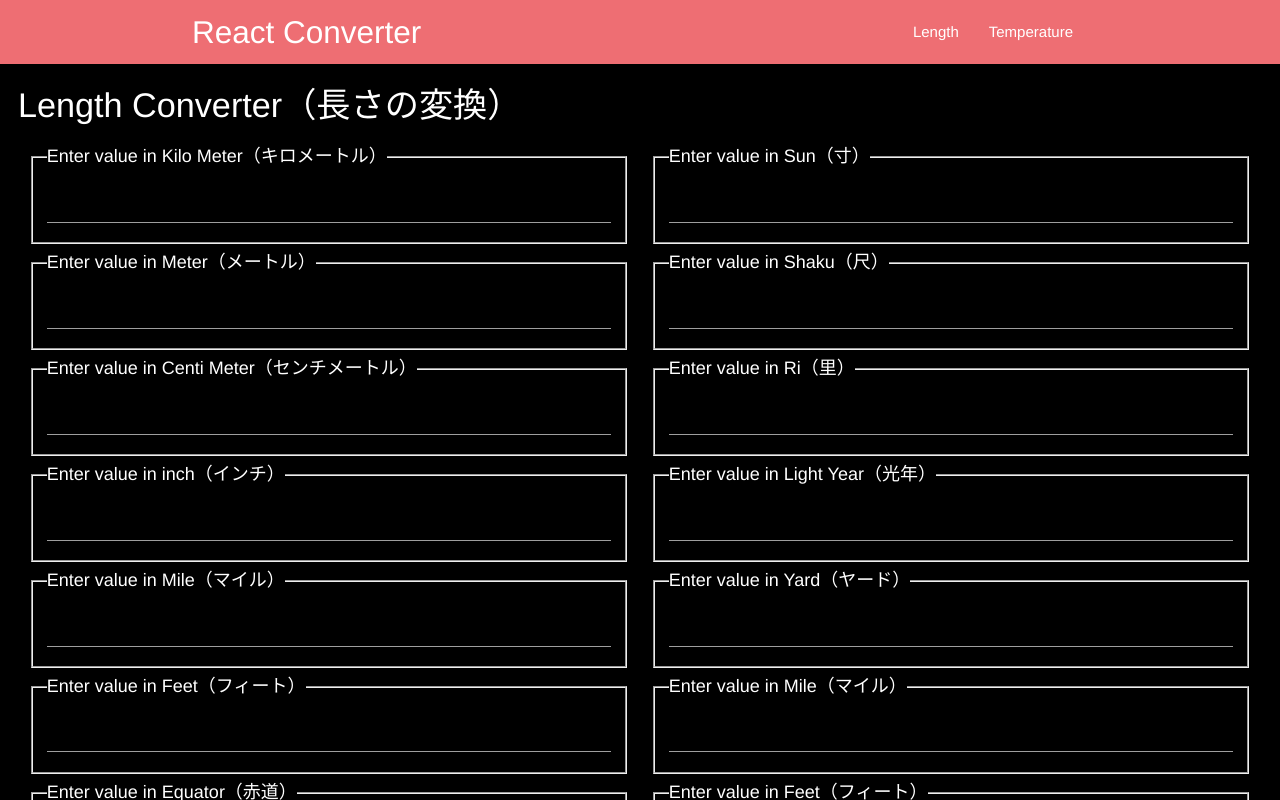
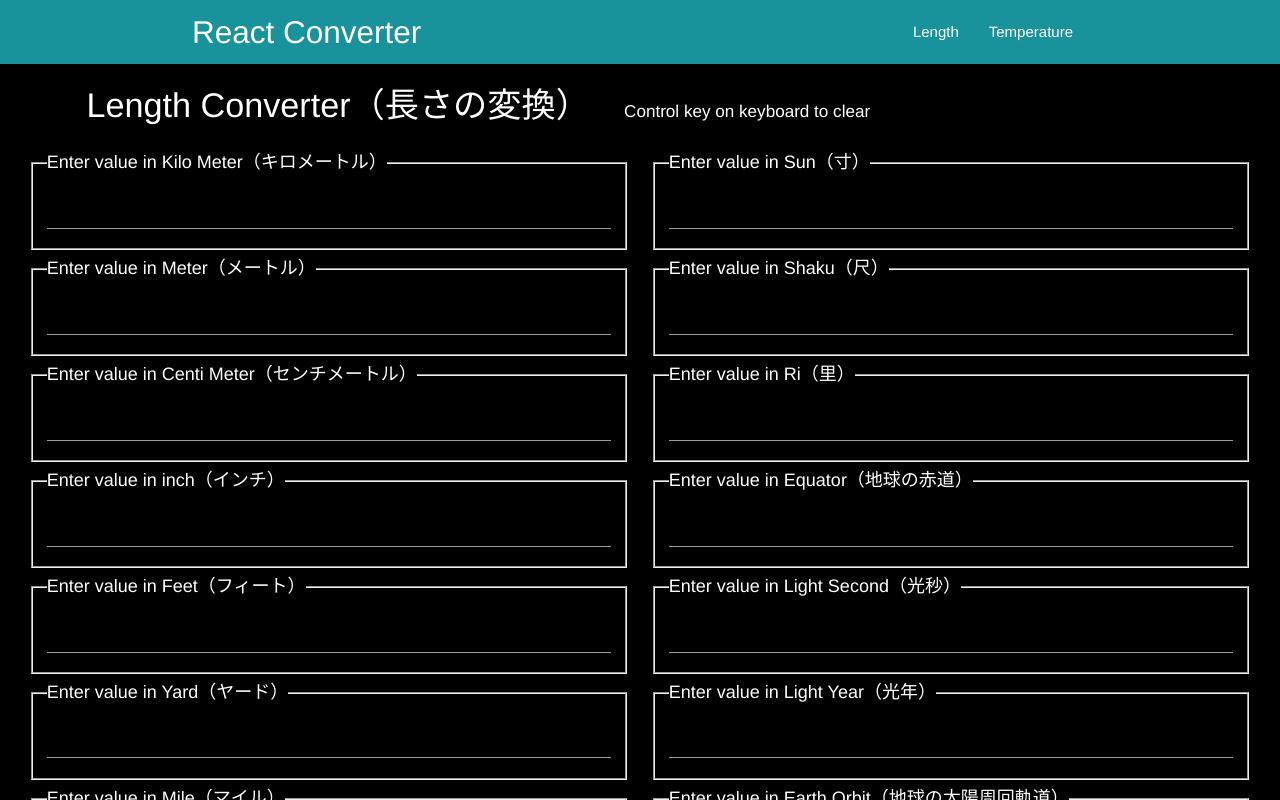
Before and after one commit to SoichiroWada/React-Converter, a React (Create React App) app: page / in a window 1280 px wide. Shown: the top 800 px of the page. Built offline with nearby package versions, Linux system fonts and the light colour scheme.

Commit message:
March 3rd

```diff
--- a/src/components/Length.js
+++ b/src/components/Length.js
@@ -1,6 +1,8 @@
 import React from 'react';
 import LengthInput from './LengthInput';
 
+const kiloToEarthOrbit = (kilo) => { return kilo * 0.00000000106338137944496};
+const kiloToLightSec = (kilo) => { return kilo * 0.00000333564095198152};
 const kiloToLight = (kilo) => { return kilo * 0.000000000000105700083402};
 const kiloToEquator = (kilo) => { return kilo * 0.0000249532127261385};
 const kiloToMeter = (kilo) => { return kilo * 1000 };
@@ -13,6 +15,8 @@ const kiloToSun = (kilo) => { return kilo * 33000 };
 const kiloToShaku = (kilo) => { return kilo * 3300 };
 const kiloToRi = (kilo) => { return kilo * 0.25462962962963 };
 
+const meterToEarthOrbit = (meter) => { return meter * 0.00000000000106338137944496};
+const meterToLightSec = (meter) => { return meter * 0.00000000333564095198152};
 const meterToLight = (meter) => { return meter * 0.000000000000000105700083};
 const meterToEquator = (meter) => { return meter * 0.0000000249532127261385};
 const meterToKilo = (meter) => { return meter / 1000 };
@@ -25,6 +29,8 @@ const meterToSun = (meter) => { return meter * 33 };
 const meterToShaku = (meter) => { return meter * 3.3 };
 const meterToRi = (meter) => { return meter * 0.00025462962962963 };
 
+const centiToEarthOrbit = (centi) => { return centi * 0.00000000000001063381379445};
+const centiToLightSec = (centi) => { return centi * 0.000000000033356409519815};
 const centiToLight = (centi) => { return centi * 0.000000000000000001057001};
 const centiToEquator = (centi) => { return centi * 0.000000000249532127261385};
 const centiToKilo = (centi) => { return centi / 100000 };
@@ -37,6 +43,8 @@ const centiToSun = (centi) => { return centi * 0.33 };
 const centiToShaku = (centi) => { return centi * 0.033 };
 const centiToRi = (centi) => { return centi * 0.0000025462962962963 };
 
+const inchToEarthOrbit = (inch) => { return inch * 0.000000000000027009887065452};
+const inchToLightSec = (inch) => { return inch * 0.000000000084725280266750};
 const inchToLight = (inch) => { return inch * 0.000000000000000002684782};
 const inchToEquator = (inch) => { return inch * 0.000000000633811260985837};
 const inchToKilo = (inch) => { return inch * 0.0000254 };
@@ -49,6 +57,8 @@ const inchToSun = (inch) => { return inch * 83.8201 / 1000 };
 const inchToShaku = (inch) => { return inch * 83.8201 / 1000 };
 const inchToRi = (inch) => { return inch * 6.46759214 / 1000000 };
 
+const mileToEarthOrbit = (mile) => { return mile * 0.00000000171134697217116};
+const mileToLightSec = (mile) => { return mile * 0.00000536819541301657};
 const mileToLight = (mile) => { return mile * 0.000000000000170107847651};
 const mileToEquator = (mile) => { return mile * 0.000040158302679845};
 const mileToKilo = (mile) => { return mile * 1.609344 };
@@ -61,6 +71,8 @@ const mileToSun = (mile) => { return mile * 53108.4 };
 const mileToShaku = (mile) => { return mile * 5310.84 };
 const mileToRi = (mile) => { return mile * 0.4097866666666 };
 
+const feetToEarthOrbit = (feet) => { return feet * 0.000000000000324118634083029};
+const feetToLightSec = (feet) => { return feet * 0.00000000101670332962946};
 const feetToLight = (feet) => { return feet * 0.000000000000000032217384};
 const feetToEquator = (feet) => { return feet * 0.00000000760573899554336};
 const feetToKilo = (feet) => { return feet * 0.0003048 };
@@ -73,6 +85,8 @@ const feetToSun = (feet) => { return feet * 10.0584 };
 const feetToShaku = (feet) => { return feet * 1.00584 };
 const feetToRi = (feet) => { return feet * 7.7611111111 };
 
+const yardToEarthOrbit = (yard) => { return yard * 0.000000000000972358865998815};
+const yardToLightSec = (yard) => { return yard * 0.00000000305011928565167};
 const yardToLight = (yard) => { return yard * 0.000000000000000096652448 };
 const yardToEquator = (yard) => { return yard * 0.000000022817286533717200};
 const yardToKilo = (yard) => { return yard * 0.0009144 };
@@ -85,6 +99,8 @@ const yardToSun = (yard) => { return yard * 30.1752 };
 const yardToShaku = (yard) => { return yard * 3.01752 };
 const yardToRi = (yard) => { return yard * 0.000232833 };
 
+const equatorToEarthOrbit = (equator) => { return equator * 0.0000426150087812569};
+const equatorToLightSec = (equator) => { return equator * 0.133675811150659};
 const equatorToLight = (equator) => { return equator * 0.000000004235930842353650};
 const equatorToKilo = (equator) => { return equator * 40075 };
 const equatorToMeter = (equator) => { return equator * 40075000 };
@@ -97,7 +113,8 @@ const equatorToSun = (equator) => { return equator * 1322475000 };
 const equatorToShaku = (equator) => { return equator * 132247500 };
 const equatorToRi = (equator) => { return equator * 10204.282 };
 
-const lightToEquator = (light) => { return light * 236075620.0269690 };
+const lightToEarthOrbit = (light) => { return light * 10060.36462049};
+const lightToLightSec = (light) => { return light * 31557600};
 const lightToKilo = (light) => { return light * 9460730472580.8 };
 const lightToMeter = (light) => { return light * 9460730472580.8 * 1000 };
 const lightToCenti = (light) => { return light * 9460730472580.8 * 1000 * 100 };
@@ -105,10 +122,41 @@ const lightToInch = (light) => { return light * 372469703264994000 };
 const lightToMile = (light) => { return light * 5878623554478 };
 const lightToFeet = (light) => { return light * 31039142963662000 };
 const lightToYard = (light) => { return light * 10346349452119100};
+const lightToEquator = (light) => { return light * 236075620.0269690 };
 const lightToSun = (light) => { return light * 312204105595166000 };
 const lightToShaku = (light) => { return light * 31220410559516600 };
 const lightToRi = (light) => { return light * 2408982110548.37 };
 
+const lightSecToEarthOrbit = (lightSec) => { return lightSec * 0.00031879371753347};
+const lightSecToLight = (lightSec) => { return lightSec * 0.000000032};
+const lightSecToKilo = (lightSec) => { return lightSec * 299792.458};
+const lightSecToMeter = (lightSec) => { return lightSec * 299792458};
+const lightSecToCenti = (lightSec) => { return lightSec * 29979245800};
+const lightSecToInch = (lightSec) => { return lightSec * 11802852665.1264};
+const lightSecToMile = (lightSec) => { return lightSec * 186282.339419918};
+const lightSecToFeet = (lightSec) => { return lightSec * 983571087.90472};
+const lightSecToYard = (lightSec) => { return lightSec * 327856029.99338};
+const lightSecToEquator = (lightSec) => { return lightSec * 7.480784978};
+const lightSecToSun = (lightSec) => { return lightSec * 9893151114};
+const lightSecToShaku = (lightSec) => { return lightSec * 989315111.4};
+const lightSecToRi = (lightSec) => { return lightSec * 76336.036661481};
+
+const earthOrbitToKilo = (earthOrbit) => { return earthOrbit * 940396380.198};
+const earthOrbitToMeter = (earthOrbit) => { return earthOrbit * 940396380198};
+const earthOrbitToCenti = (earthOrbit) => { return earthOrbit * 94039638019800};
+const earthOrbitToInch = (earthOrbit) => { return earthOrbit * 37023479497590.4};
+const earthOrbitToMile = (earthOrbit) => { return earthOrbit * 584335039.16};
+const earthOrbitToFeet = (earthOrbit) => { return earthOrbit * 3085290060008.81};
+const earthOrbitToYard = (earthOrbit) => { return earthOrbit * 1028426885348.33};
+const earthOrbitToEquator = (earthOrbit) => { return earthOrbit * 23465.910921971};
+const earthOrbitToLight = (earthOrbit) => { return earthOrbit * 0.0000994};
+const earthOrbitToLightSec = (earthOrbit) => { return earthOrbit * 3136.824676901};
+const earthOrbitToSun = (earthOrbit) => { return earthOrbit * 31033080546534};
+const earthOrbitToShaku = (earthOrbit) => { return earthOrbit * 3103308054653.4};
+const earthOrbitToRi = (earthOrbit) => { return earthOrbit * 239452763.535228};
+
+const sunToEarthOrbit = (sun) => { return sun * 0.000000000000032223678164999};
+const sunToLightSec = (sun) => { return sun * 0.000000000101080028847925};
 const sunToLight = (sun) => { return sun * 0.000000000000000003203033 };
 const sunToEquator = (sun) => { return sun * 0.000000000756157961398136};
 const sunToKilo = (sun) => { return sun / 33 / 1000 };
@@ -121,6 +169,8 @@ const sunToYard = (sun) => { return sun * 0.0331398 };
 const sunToShaku = (sun) => { return sun * 0.1 };
 const sunToRi = (sun) => { return sun / 129600 };
 
+const shakuToEarthOrbit = (shaku) => { return shaku * 0.000000000000322236781649989};
+const shakuToLightSec = (shaku) => { return shaku * 0.00000000101080028847925};
 const shakuToLight = (shaku) => { return shaku * 0.000000000000000032030328};
 const shakuToKilo = (shaku) => { return shaku * 10 / 33 / 1000 };
 const shakuToMeter = (shaku) => { return shaku * 10 / 33 };
@@ -133,14 +183,16 @@ const shakuToEquator = (shaku) => { return shaku * 0.00000000756157961398136};
 const shakuToSun = (shaku) => { return shaku * 10 };
 const shakuToRi = (shaku) => { return shaku / 12960 };
 
+const riToEarthOrbit = (ri) => { return ri * 0.00000000417618901213007};
+const riToLightSec = (ri) => { return ri * 0.0000130999727485799};
 const riToLight = (ri) => { return ri * 0.000000000000415113086818};
-const riToKilo = (ri) => { return ri * 3.92727 };
-const riToMeter = (ri) => { return ri * 3927.27 };
-const riToCenti = (ri) => { return ri * 392727 };
-const riToInch = (ri) => { return ri * 154617 };
-const riToMile = (ri) => { return ri * 2.44029 };
-const riToFeet = (ri) => { return ri * 12884.8 };
-const riToYard = (ri) => { return ri * 4294.92 };
+const riToKilo = (ri) => { return ri * 3.92727272727 };
+const riToMeter = (ri) => { return ri * 3927.272727 };
+const riToCenti = (ri) => { return ri * 392727.272727 };
+const riToInch = (ri) => { return ri * 154617.036 };
+const riToMile = (ri) => { return ri * 2.4402933818 };
+const riToFeet = (ri) => { return ri * 12884.7534545 };
+const riToYard = (ri) => { return ri * 4294.90472727 };
 const riToEquator = (ri) => { return ri * 0.0000979980717971985};
 const riToSun = (ri) => { return ri * 129600 };
 const riToShaku = (ri) => { return ri * 12960 };
@@ -151,13 +203,15 @@ function tryConvert(length, converter) {
     return '';
   }
   const output = converter(input);
-  const rounded = Math.round(output * 10000000000) / 10000000000;
+  const rounded = Math.round(output * 1000000000000) / 1000000000000;
   return rounded.toString();
 }
 
 class LengthCalculator extends React.Component {
   constructor(props) {
     super(props);
+    this.handleChangeEarthOrbit = this.handleChangeEarthOrbit.bind(this);
+    this.handleChangeLightSec = this.handleChangeLightSec.bind(this);
     this.handleChangeYard = this.handleChangeYard.bind(this);
     this.handleChangeLight = this.handleChangeLight.bind(this);
     this.handleChangeEquator = this.handleChangeEquator.bind(this);
@@ -173,6 +227,12 @@ class LengthCalculator extends React.Component {
     this.clear = this.clear.bind(this);
 
     this.state = { originalScale:'', length:'' };
+  }
+  handleChangeEarthOrbit(length) {
+    this.setState({originalScale:'earthOrbit', length:length});
+  }
+  handleChangeLightSec(length) {
+    this.setState({originalScale:'lightSec', length:length});
   }
   handleChangeYard(length) {
     this.setState({originalScale:'yard', length:length});
@@ -220,6 +280,34 @@ class LengthCalculator extends React.Component {
     const scale = this.state.originalScale;
     const length = this.state.length;
 
+    const earthOrbit = scale === 'kilo' ? tryConvert(length, kiloToEarthOrbit)
+                : scale === 'meter' ? tryConvert(length, meterToEarthOrbit)
+                : scale === 'centi' ? tryConvert(length, centiToEarthOrbit)
+                : scale === 'inch' ? tryConvert(length, inchToEarthOrbit)
+                : scale === 'mile' ? tryConvert(length, mileToEarthOrbit)
+                : scale === 'feet' ? tryConvert(length, feetToEarthOrbit)
+                : scale === 'yard' ? tryConvert(length, yardToEarthOrbit)
+                : scale === 'equator' ? tryConvert(length, equatorToEarthOrbit)
+                : scale === 'light' ? tryConvert(length, lightToEarthOrbit)
+                : scale === 'lightSec' ? tryConvert(length, lightSecToEarthOrbit)
+                : scale === 'sun' ? tryConvert(length, sunToEarthOrbit)
+                : scale === 'shaku' ? tryConvert(length, shakuToEarthOrbit)
+                : scale === 'ri' ? tryConvert(length, riToEarthOrbit) :length;
+
+    const lightSec = scale === 'kilo' ? tryConvert(length, kiloToLightSec)
+                : scale === 'meter' ? tryConvert(length, meterToLightSec)
+                : scale === 'centi' ? tryConvert(length, centiToLightSec)
+                : scale === 'inch' ? tryConvert(length, inchToLightSec)
+                : scale === 'mile' ? tryConvert(length, mileToLightSec)
+                : scale === 'feet' ? tryConvert(length, feetToLightSec)
+                : scale === 'yard' ? tryConvert(length, yardToLightSec)
+                : scale === 'equator' ? tryConvert(length, equatorToLightSec)
+                : scale === 'light' ? tryConvert(length, lightToLightSec)
+                : scale === 'earthOrbit' ? tryConvert(length, earthOrbitToLightSec)
+                : scale === 'sun' ? tryConvert(length, sunToLightSec)
+                : scale === 'shaku' ? tryConvert(length, shakuToLightSec)
+                : scale === 'ri' ? tryConvert(length, riToLightSec) :length;
+
     const light = scale === 'kilo' ? tryConvert(length, kiloToLight)
                 : scale === 'meter' ? tryConvert(length, meterToLight)
                 : scale === 'centi' ? tryConvert(length, centiToLight)
@@ -228,11 +316,14 @@ class LengthCalculator extends React.Component {
                 : scale === 'feet' ? tryConvert(length, feetToLight)
                 : scale === 'yard' ? tryConvert(length, yardToLight)
                 : scale === 'equator' ? tryConvert(length, equatorToLight)
+                : scale === 'lightSec' ? tryConvert(length, lightSecToLight)
+                : scale === 'earthOrbit' ? tryConvert(length, earthOrbitToLight)
                 : scale === 'sun' ? tryConvert(length, sunToLight)
                 : scale === 'shaku' ? tryConvert(length, shakuToLight)
                 : scale === 'ri' ? tryConvert(length, riToLight) :length;
 
     const equator = scale === 'light' ? tryConvert(length, lightToEquator)
+                : scale === 'earthOrbit' ? tryConvert(length, earthOrbitToEquator)
                 : scale === 'kilo' ? tryConvert(length, kiloToEquator)
                 : scale === 'meter' ? tryConvert(length, meterToEquator)
                 : scale === 'centi' ? tryConvert(length, centiToEquator)
@@ -240,6 +331,7 @@ class LengthCalculator extends React.Component {
                 : scale === 'mile' ? tryConvert(length, mileToEquator)
                 : scale === 'feet' ? tryConvert(length, feetToEquator)
                 : scale === 'yard' ? tryConvert(length, yardToEquator)
+                : scale === 'lightSec' ? tryConvert(length, lightSecToEquator)
                 : scale === 'sun' ? tryConvert(length, sunToEquator)
                 : scale === 'shaku' ? tryConvert(length, shakuToEquator)
                 : scale === 'ri' ? tryConvert(length, riToEquator) :length;
@@ -252,6 +344,8 @@ class LengthCalculator extends React.Component {
                 : scale === 'mile' ? tryConvert(length, mileToKilo)
                 : scale === 'feet' ? tryConvert(length, feetToKilo)
                 : scale === 'yard' ? tryConvert(length, yardToKilo)
+                : scale === 'lightSec' ? tryConvert(length, lightSecToKilo)
+                : scale === 'earthOrbit' ? tryConvert(length, earthOrbitToKilo)
                 : scale === 'sun' ? tryConvert(length, sunToKilo)
                 : scale === 'shaku' ? tryConvert(length, shakuToKilo)
                 : scale === 'ri' ? tryConvert(length, riToKilo) :length;
@@ -264,6 +358,8 @@ class LengthCalculator extends React.Component {
                 : scale === 'mile' ? tryConvert(length, mileToMeter)
                 : scale === 'feet' ? tryConvert(length, feetToMeter)
                 : scale === 'yard' ? tryConvert(length, yardToMeter)
+                : scale === 'earthOrbit' ? tryConvert(length, earthOrbitToMeter)
+                : scale === 'lightSec' ? tryConvert(length, lightSecToMeter)
                 : scale === 'sun' ? tryConvert(length, sunToMeter)
                 : scale === 'shaku' ? tryConvert(length, shakuToMeter)
                 : scale === 'ri' ? tryConvert(length, riToMeter) :length;
@@ -276,6 +372,8 @@ class LengthCalculator extends React.Component {
                 : scale === 'mile' ? tryConvert(length, mileToCenti)
                 : scale === 'feet' ? tryConvert(length, feetToCenti)
                 : scale === 'yard' ? tryConvert(length, yardToCenti)
+                : scale === 'earthOrbit' ? tryConvert(length, earthOrbitToCenti)
+                : scale === 'lightSec' ? tryConvert(length, lightSecToCenti)
                 : scale === 'sun' ? tryConvert(length, sunToCenti)
                 : scale === 'shaku' ? tryConvert(length, shakuToCenti)
                 : scale === 'ri' ? tryConvert(length, riToCenti) :length;
@@ -288,6 +386,8 @@ class LengthCalculator extends React.Component {
                 : scale === 'mile' ? tryConvert(length, mileToInch)
                 : scale === 'feet' ? tryConvert(length, feetToInch)
                 : scale === 'yard' ? tryConvert(length, yardToInch)
+                : scale === 'earthOrbit' ? tryConvert(length, earthOrbitToInch)
+                : scale === 'lightSec' ? tryConvert(length, lightSecToInch)
                 : scale === 'sun' ? tryConvert(length, sunToInch)
                 : scale === 'shaku' ? tryConvert(length, shakuToInch)
                 : scale === 'ri' ? tryConvert(length, riToInch) :length;
@@ -300,6 +400,8 @@ class LengthCalculator extends React.Component {
                 : scale === 'inch' ? tryConvert(length, inchToMile)
                 : scale === 'feet' ? tryConvert(length, feetToMile)
                 : scale === 'yard' ? tryConvert(length, yardToMile)
+                : scale === 'earthOrbit' ? tryConvert(length, earthOrbitToMile)
+                : scale === 'lightSec' ? tryConvert(length, lightSecToMile)
                 : scale === 'sun' ? tryConvert(length, sunToMile)
                 : scale === 'shaku' ? tryConvert(length, shakuToMile)
                 : scale === 'ri' ? tryConvert(length, riToMile) :length;
@@ -312,6 +414,8 @@ class LengthCalculator extends React.Component {
                 : scale === 'inch' ? tryConvert(length, inchToFeet)
                 : scale === 'mile' ? tryConvert(length, mileToFeet)
                 : scale === 'yard' ? tryConvert(length, yardToFeet)
+                : scale === 'earthOrbit' ? tryConvert(length, earthOrbitToFeet)
+                : scale === 'lightSec' ? tryConvert(length, lightSecToFeet)
                 : scale === 'sun' ? tryConvert(length, sunToFeet)
                 : scale === 'shaku' ? tryConvert(length, shakuToFeet)
                 : scale === 'ri' ? tryConvert(length, riToFeet) :length;
@@ -324,6 +428,8 @@ class LengthCalculator extends React.Component {
                 : scale === 'inch' ? tryConvert(length, inchToYard)
                 : scale === 'mile' ? tryConvert(length, mileToYard)
                 : scale === 'feet' ? tryConvert(length, feetToYard)
+                : scale === 'earthOrbit' ? tryConvert(length, earthOrbitToYard)
+                : scale === 'lightSec' ? tryConvert(length, lightSecToYard)
                 : scale === 'sun' ? tryConvert(length, sunToYard)
                 : scale === 'shaku' ? tryConvert(length, shakuToYard)
                 : scale === 'ri' ? tryConvert(length, riToYard) :length;
@@ -337,6 +443,8 @@ class LengthCalculator extends React.Component {
                 : scale === 'mile' ? tryConvert(length, mileToSun)
                 : scale === 'feet' ? tryConvert(length, feetToSun)
                 : scale === 'yard' ? tryConvert(length, yardToSun)
+                : scale === 'earthOrbit' ? tryConvert(length, earthOrbitToSun)
+                : scale === 'lightSec' ? tryConvert(length, lightSecToSun)
                 : scale === 'shaku' ? tryConvert(length, shakuToSun)
                 : scale === 'ri' ? tryConvert(length, riToSun) :length;
 
@@ -349,6 +457,8 @@ class LengthCalculator extends React.Component {
                 : scale === 'mile' ? tryConvert(length, mileToShaku)
                 : scale === 'feet' ? tryConvert(length, feetToShaku)
                 : scale === 'yard' ? tryConvert(length, yardToShaku)
+                : scale === 'earthOrbit' ? tryConvert(length, earthOrbitToShaku)
+                : scale === 'lightSec' ? tryConvert(length, lightSecToShaku)
                 : scale === 'sun' ? tryConvert(length, sunToShaku)
                 : scale === 'ri' ? tryConvert(length, riToShaku) :length;
 
@@ -361,71 +471,87 @@ class LengthCalculator extends React.Component {
                 : scale === 'mile' ? tryConvert(length, mileToRi)
                 : scale === 'feet' ? tryConvert(length, feetToRi)
                 : scale === 'yard' ? tryConvert(length, yardToRi)
+                : scale === 'earthOrbit' ? tryConvert(length, earthOrbitToRi)
+                : scale === 'lightSec' ? tryConvert(length, lightSecToRi)
                 : scale === 'sun' ? tryConvert(length, sunToRi)
                 : scale === 'shaku' ? tryConvert(length, shakuToRi) :length;
 
     return (
       <div className="uBody row">
-      <h4>Length Converter（長さの変換）</h4>
+      <h4 id="h4">Length Converter（長さの変換）<span id="ctl">Control key on keyboard to clear</span></h4>
         <div className="col s12 m6">
           <LengthInput
               scale="kilo"
               length={kilo}
+              onClear={this.clear}
               onLengthChange={this.handleChangeKilo} />
           <LengthInput
               scale="meter"
               length={meter}
+              onClear={this.clear}
               onLengthChange={this.handleChangeMeter} />
           <LengthInput
               scale="centi"
               length={centi}
+              onClear={this.clear}
               onLengthChange={this.handleChangeCenti} />
           <LengthInput
               scale="inch"
               length={inch}
+              onClear={this.clear}
               onLengthChange={this.handleChangeInch} />
+          <LengthInput
+              scale="feet"
+              length={feet}
+              onClear={this.clear}
+              onLengthChange={this.handleChangeFeet} />
+          <LengthInput
+              scale="yard"
+              length={yard}
+              onClear={this.clear}
+              onLengthChange={this.handleChangeYard} />
           <LengthInput
               scale="mile"
               length={mile}
+              onClear={this.clear}
               onLengthChange={this.handleChangeMile} />
-          <LengthInput
-              scale="feet"
-              length={feet}
-              onLengthChange={this.handleChangeFeet} />
-          <LengthInput
-              scale="equator"
-              length={equator}
-              onLengthChange={this.handleChangeEquator} />
         </div>
         <div className="col s12 m6">
             <LengthInput
               scale="sun"
               length={sun}
+              onClear={this.clear}
               onLengthChange={this.handleChangeSun} />
             <LengthInput
               scale="shaku"
               length={shaku}
+              onClear={this.clear}
               onLengthChange={this.handleChangeShaku} />
             <LengthInput
               scale="ri"
               length={ri}
+              onClear={this.clear}
               onLengthChange={this.handleChangeRi} />
+            <LengthInput
+              scale="equator"
+              length={equator}
+              onClear={this.clear}
+              onLengthChange={this.handleChangeEquator} />
+            <LengthInput
+                scale="lightSec"
+                length={lightSec}
+                onClear={this.clear}
+                onLengthChange={this.handleChangeLightSec} />
             <LengthInput
                 scale="light"
                 length={light}
+                onClear={this.clear}
                 onLengthChange={this.handleChangeLight} />
             <LengthInput
-                scale="yard"
-                length={yard}
-                onLengthChange={this.handleChangeYard} />
-            <LengthInput
-                scale="mile"
-                length={mile}
-                onLengthChange={this.handleChangeMile} />
-            <LengthInput
-                scale="feet"
-                length={feet}
-                onLengthChange={this.handleChangeFeet} />
+                scale="earthOrbit"
+                length={earthOrbit}
+                onClear={this.clear}
+                onLengthChange={this.handleChangeEarthOrbit} />
         </div>
         <button id="btn-leng" className="waves-effect waves-light btn" onClick={this.clear}>CLEAR</button>
       </div>
--- a/src/components/LengthInput.js
+++ b/src/components/LengthInput.js
@@ -7,29 +7,38 @@ const scaleNames = {
   inch: 'inch（インチ）',
   mile: 'Mile（マイル）',
   feet: 'Feet（フィート）',
-  equator: 'Equator（赤道）',
+  equator: 'Equator（地球の赤道）',
   sun: 'Sun（寸）',
   shaku: 'Shaku（尺）',
   ri: 'Ri（里）',
   light: 'Light Year（光年）',
-  yard:'Yard（ヤード）'
+  lightSec: 'Light Second（光秒）',
+  yard:'Yard（ヤード）',
+  earthOrbit: 'Earth Orbit（地球の太陽周回軌道）'
 };
 
 const Length = (props) => {
 
   function handleChange(e) {
     props.onLengthChange(e.target.value);
-    console.log('e.target.value:',e.target.value);
-    console.log('props in handleChange:',props);
+    // console.log('e.target.value:',e.target);
+    // console.log('props in handleChange:',props);
+  }
+
+  function handleKey (event){
+    // console.log('event.key:', event.key)
+    // console.log('event.keyCode:',event.keyCode)
+    if (event.key === "Control") {
+      props.onClear()
+    }
   }
 
     const length = props.length;
     const scale = props.scale;
-
     return (
       <fieldset className="rain">
         <legend>Enter value in {scaleNames[scale]}</legend>
-        <input id="input" value={length} onChange={handleChange} />
+        <input id="input" value={length} onChange={handleChange} onKeyDown={handleKey}/>
       </fieldset>
   )
 }
--- a/src/index.css
+++ b/src/index.css
@@ -39,6 +39,7 @@ legend{
 }
 #navbar{
   color:white;
+  background-color:#18929b;
 }
 #input{
   text-align:right;
@@ -57,3 +58,10 @@ legend{
 #h5{
   margin-top:20px;
 }
+#ctl{
+  font-size:0.5em;
+  margin-left:2.0em;
+}
+#h4{
+  margin-left:2.0em;
+}
```
Lines whose indentation alone changed are shown as unchanged.
